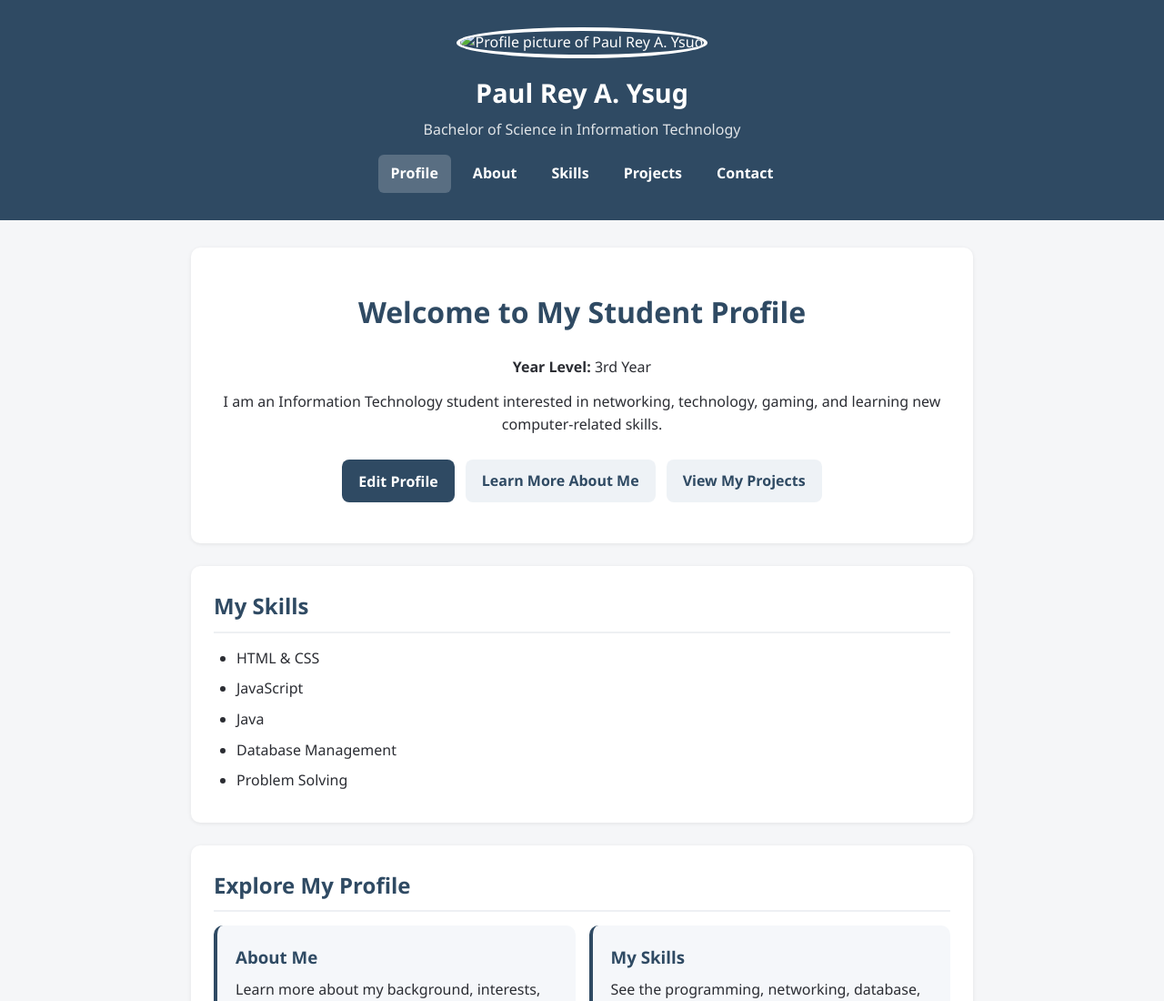
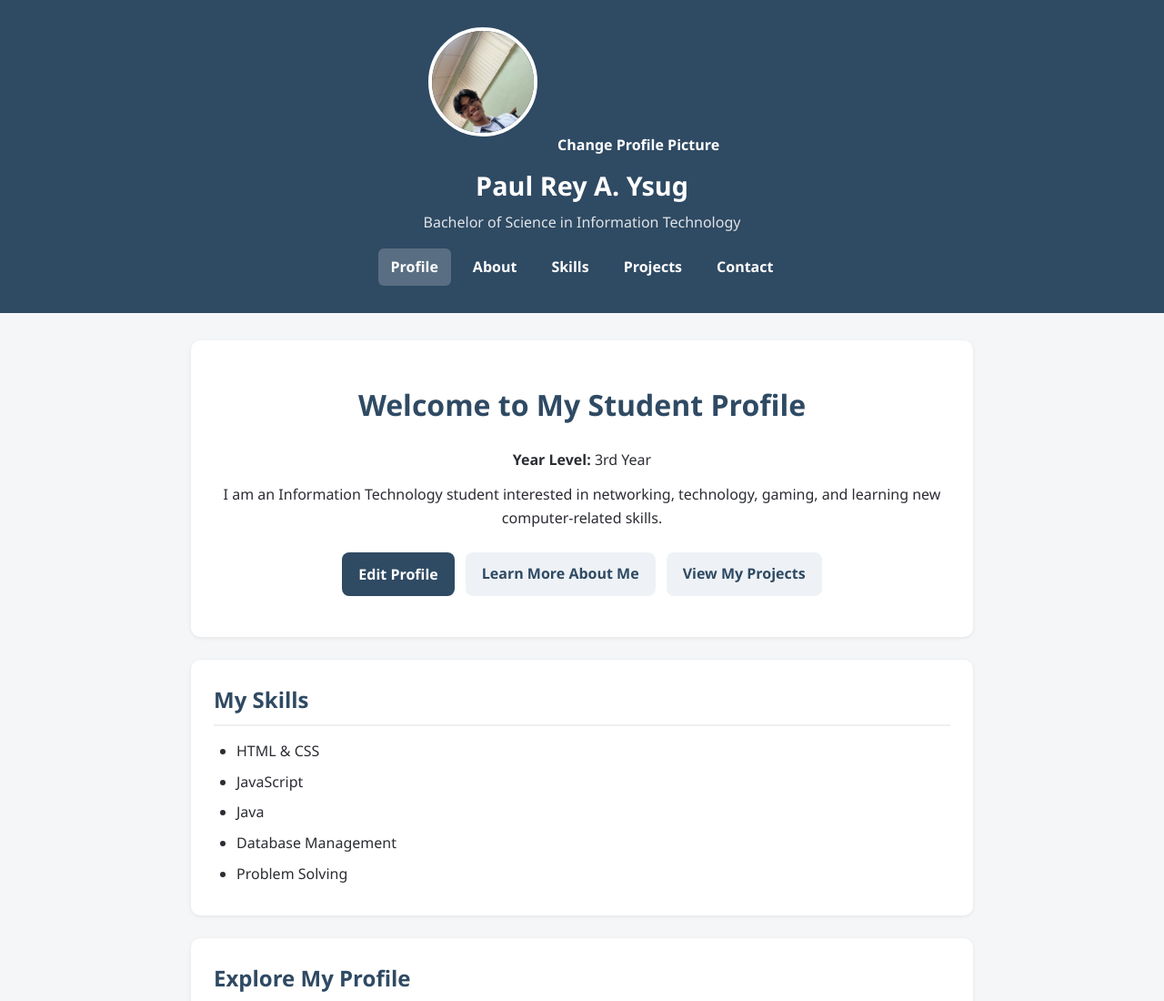
Before and after one commit to Paopewpiw/YSUG_StudentProfile, a website: page www/index.html in a window 1280 px wide. Shown: the top 1100 px of the page at 91% size. Drawn offline with Linux system fonts and the light colour scheme.

Commit message:
Add files via upload

```diff
--- a/www/index.html
+++ b/www/index.html
@@ -16,9 +16,16 @@
 
 <header>
 
-    <img class="profile-pic"
+     <img id="profilePicture"
+         class="profile-pic"
          src="hagok.jpg"
          alt="Profile picture of Paul Rey A. Ysug">
+
+    <button type="button"
+            class="button"
+            onclick="takeProfilePicture()">
+        Change Profile Picture
+    </button>
 
     <h1 id="profileName">Paul Rey A. Ysug</h1>
 
@@ -286,6 +293,7 @@
 
 
 <script src="js/profile.js"></script>
+<script src="js/camera.js"></script>
 
 </body>
 </html>
```
Also changed, not shown: www/hagok.jpg (added).
